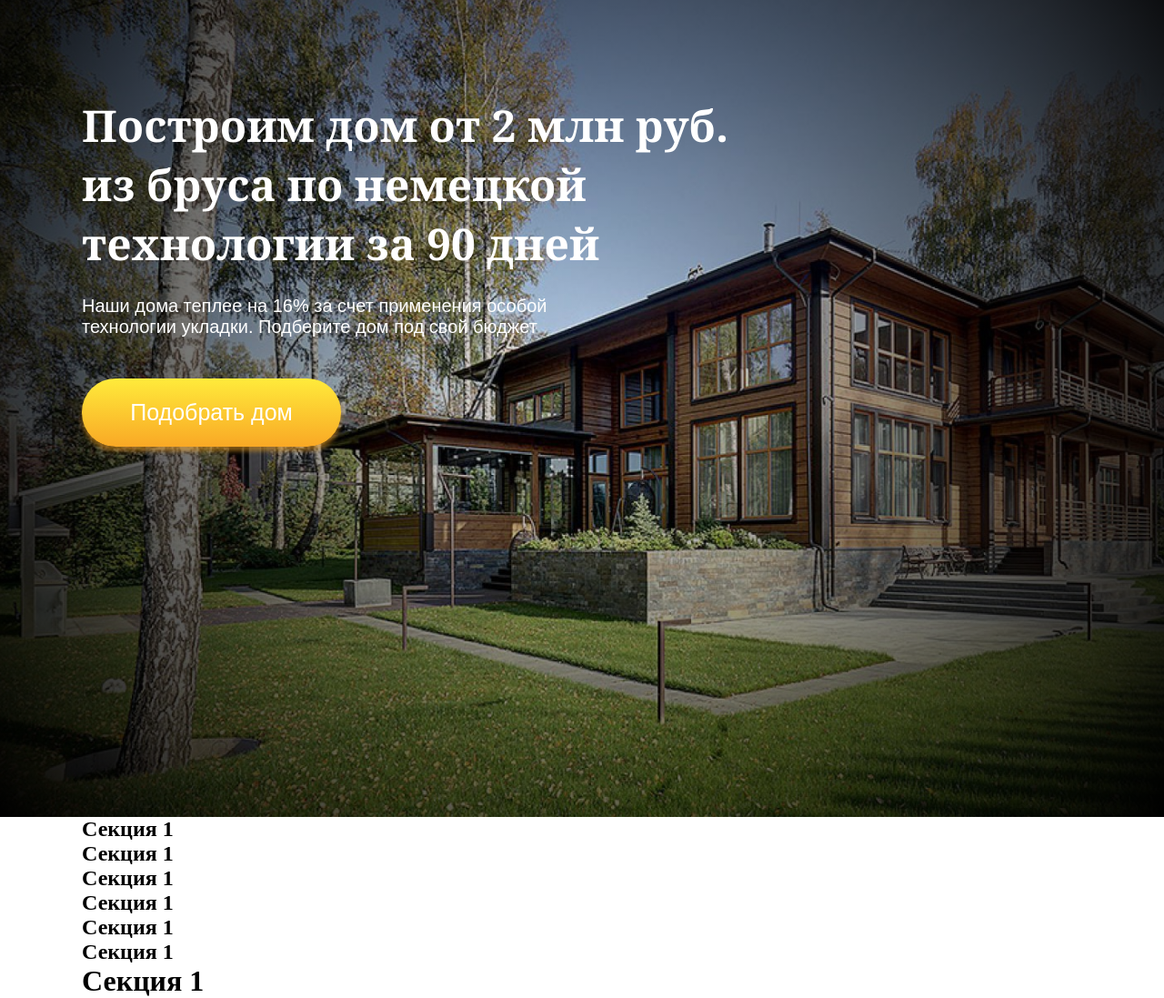
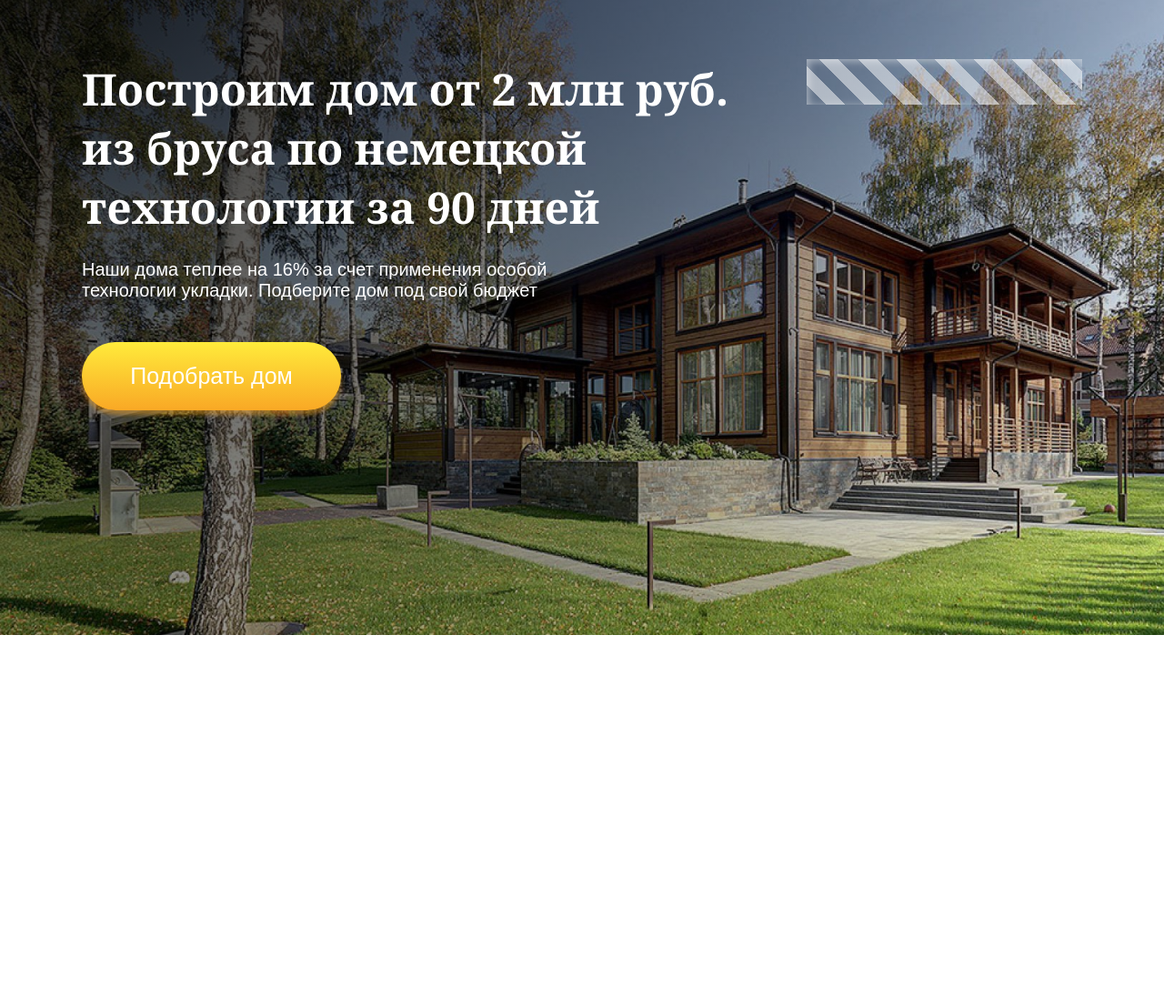
Before and after one commit to ANPetelin/landingpageone, a website: page index.html in a window 1280 px wide. Shown: the part 102-1199 px from the top of the page at 91% size. After the commit the page ends 800 px from the top, so only its background shows below. Drawn offline with Linux system fonts and the light colour scheme.

Commit message:
Основной экран готов

```diff
--- a/index.html
+++ b/index.html
@@ -8,7 +8,7 @@
     <link rel="stylesheet" href="css/style.css">
 </head>
 <body>
-    <header>
+    <div class="header">
         <div class="container">
             <div class="clearfix">
                 <nav>
@@ -35,46 +35,11 @@
                     <button class="block__heading__buttom">Подобрать дом</button>
                 </div>
                 <div class="block__heading right">
-                    <div class="loading"></div>
+                    <div class="block__heading loading"></div>
                 </div>
             </div>
         </div>
-    </header>
-    <section>
-        <div class="container">
-            <h1>Секция 1</h1>
-        </div>
-    </section>
-    <section>
-        <div class="container">
-            <h1>Секция 1</h1>
-        </div>
-    </section>
-    <section>
-        <div class="container">
-            <h1>Секция 1</h1>
-        </div>
-    </section>
-    <section>
-        <div class="container">
-            <h1>Секция 1</h1>
-        </div>
-    </section>
-    <section>
-        <div class="container">
-            <h1>Секция 1</h1>
-        </div>
-    </section>
-    <section>
-        <div class="container">
-            <h1>Секция 1</h1>
-        </div>
-    </section>
-    <footer>
-        <div class="container">
-            <h1>Секция 1</h1>
-        </div>
-    </footer>
+    </div>
 </body>
 
 </html>
--- a/scss/style.scss
+++ b/scss/style.scss
@@ -3,9 +3,13 @@
     padding: 0;
 }
 
-header {
-    background: radial-gradient(circle, transparent, black), url('../img/background.jpg') no-repeat center top / cover;
-    height: 1000px;
+html, body {
+    height: 100%;
+}
+
+.header {
+    background: radial-gradient(circle at 50px 0px, rgba(0, 0, 0, 0.9), transparent), url('../img/background.jpg') no-repeat center top / cover;
+    min-height: 100%;
     color: white;
 }
 
@@ -53,12 +57,14 @@ nav {
 }
 
 .block__heading {
-    padding-top: 60px;
+    margin-top: 40px;
     & .left {
         width: 70%;
+        float: left;
     }
     & .right {
-        width: 30%;
+        width: 29%;
+        float: right;
     }
 }
 
@@ -96,3 +102,17 @@ nav {
         transition: .4s;
     }
 }
+
+.loading {
+    margin: 0;
+    float: right;
+    width: 95%;
+    height: 50px;
+    background: repeating-linear-gradient(
+        45deg,
+        transparent,
+        transparent 15px,
+        rgba(255, 255, 255, 0.5) 15px,
+        rgba(255, 255, 255, 0.5) 30px);
+    box-shadow: inset 2px 2px 10px rgba(255, 255, 255, 0.5),
+}
```
Also changed, not shown: css/style.css.
